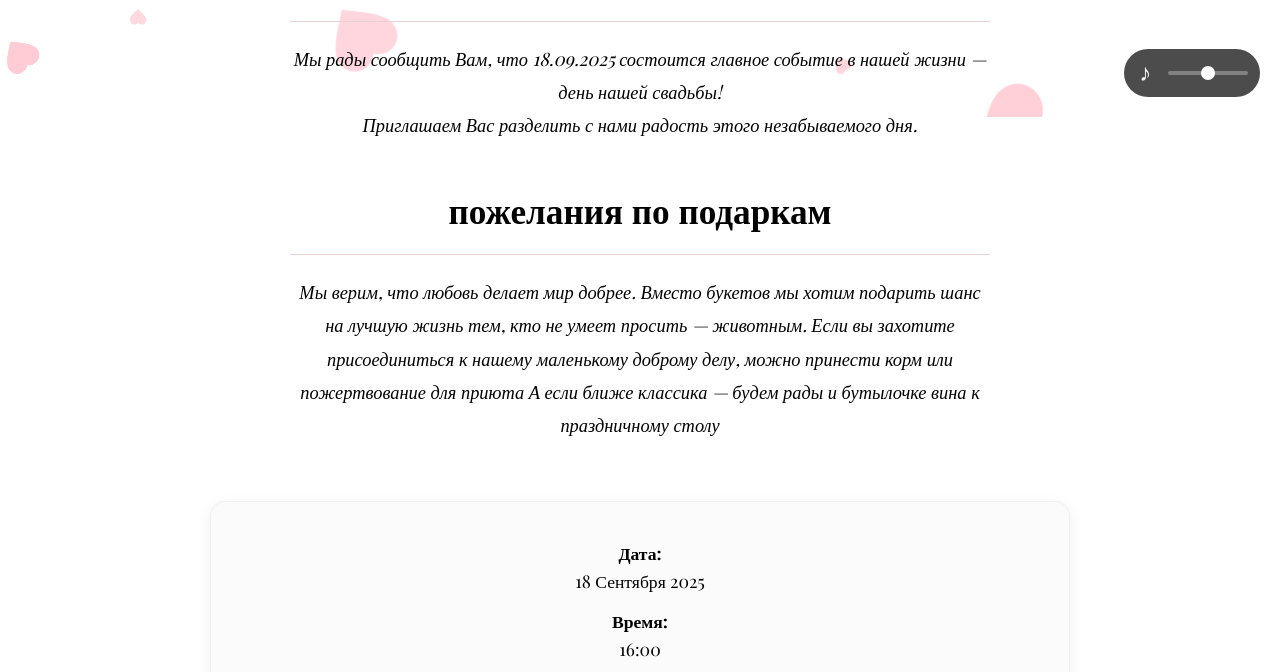
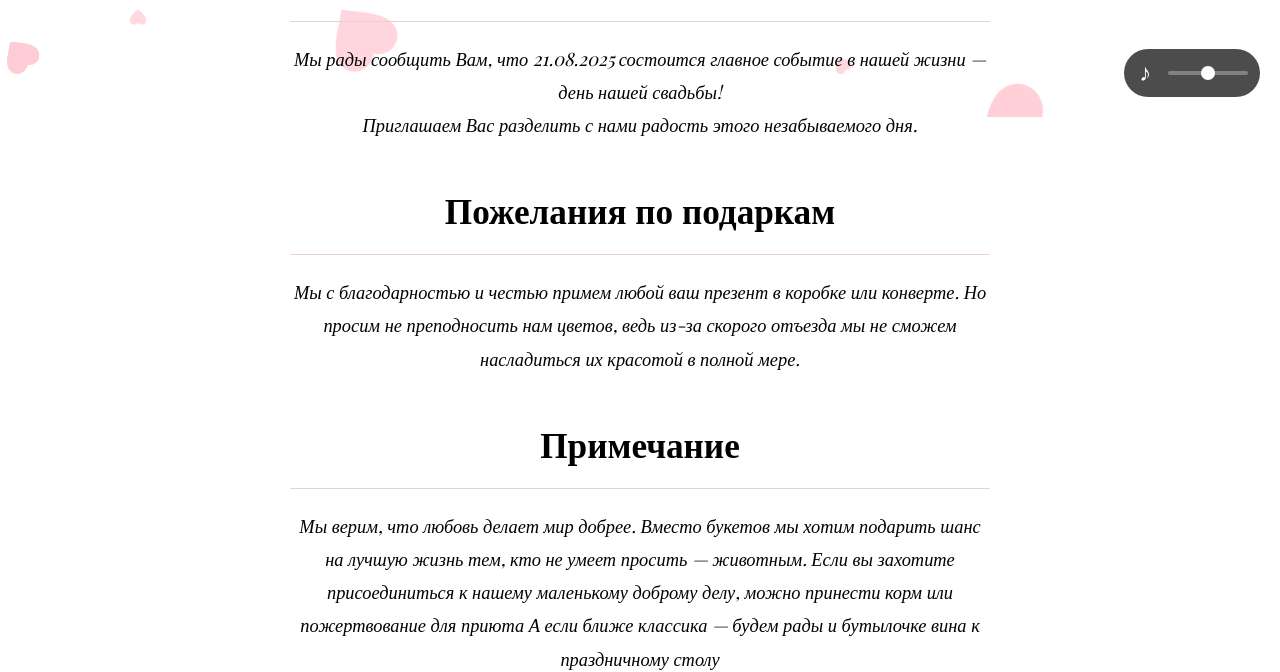
Before and after one commit to AMLETIK09/-, a plain HTML site: page AMLETIK09/index.html in a window 1280 px wide. Shown: the part 683-1355 px from the top of the page. Drawn offline with nearby package versions, Linux system fonts and the light colour scheme; a web font is replaced by a local one.

Commit message:
Update index.html

```diff
--- a/AMLETIK09/index.html
+++ b/AMLETIK09/index.html
@@ -86,11 +86,16 @@
     <section class="custom-text fade-in-up">
       <h2>Приглашение</h2>
       <p>
-        Мы рады сообщить Вам, что 18.09.2025 состоится главное событие в нашей жизни — день нашей свадьбы!<br>
+        Мы рады сообщить Вам, что 21.08.2025 состоится главное событие в нашей жизни — день нашей свадьбы!<br>
         Приглашаем Вас разделить с нами радость этого незабываемого дня.
       </p>
 
-      <h2>пожелания по подаркам</h2>
+      <h2>Пожелания по подаркам</h2>
+      <p>
+        Мы с благодарностью и честью примем любой ваш презент в коробке или конверте. Но просим не преподносить нам цветов, ведь из-за скорого отъезда мы не сможем насладиться их красотой в полной мере.<br>
+      </p>
+
+      <h2>Примечание</h2>
       <p>
         Мы верим, что любовь делает мир добрее. Вместо букетов мы хотим подарить шанс на лучшую жизнь тем, кто не умеет просить — животным. Если вы захотите присоединиться к нашему маленькому доброму делу, можно принести корм или пожертвование для приюта
 А если ближе классика — будем рады и бутылочке вина к праздничному столу
```
